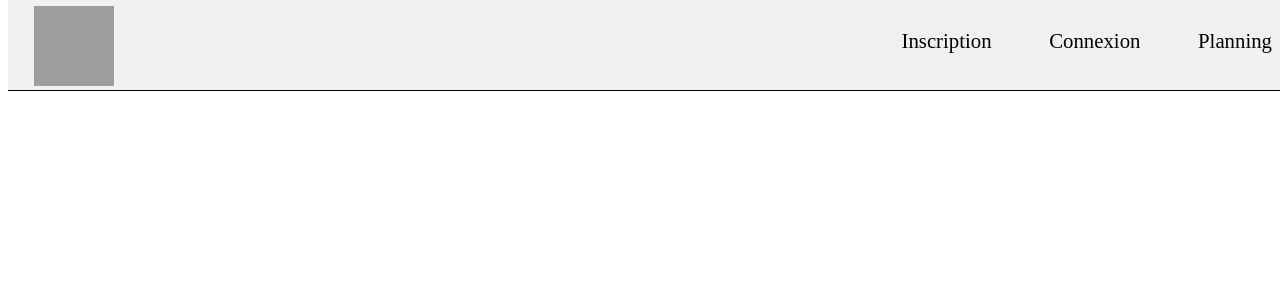
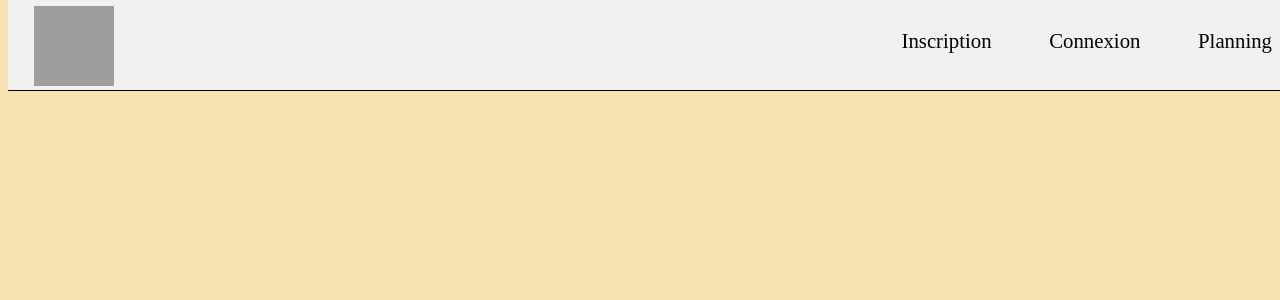
Before and after one commit to taourib/puydufou, a PHP site: page / in a window 1280 px wide. Shown: the top 300 px of the page. Run offline with PHP 8.4, Linux system fonts and the light colour scheme; some libraries are stand-ins or nearby versions; grey boxes are pictures that could not be loaded.

Commit message:
Update v_navBar.php

```diff
--- a/vues/v_navBar.php
+++ b/vues/v_navBar.php
@@ -68,4 +68,7 @@
     background-color: #F0F2EF;
     transition: background-color 0.5s, color 1.0s;
 }
+body{
+  background:var(--second-color);
+}
 </style>
```
